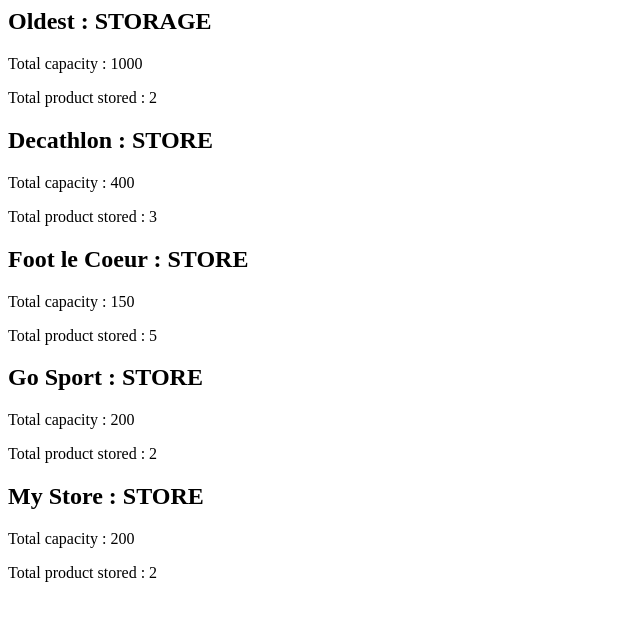
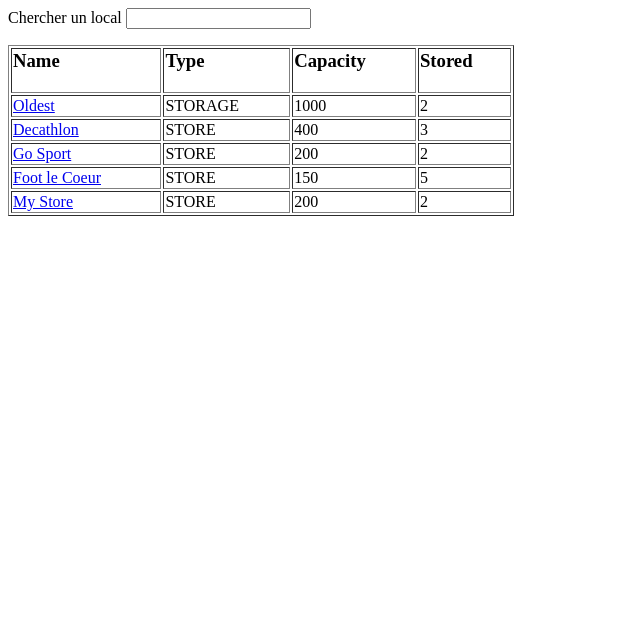
Before and after one commit to ehalifa/bacasable2, a Django app: page /building/ in a window 1280 px wide. Shown: the top 621 px of the page, without its empty margins (0-640 px from the left). Run offline with Django 3.2, Linux system fonts and the light colour scheme; data comes from the database, SQL or seed files in the repository; both versions use the stored data as it was after the commit.

Commit message:
Ajout product_list

```diff
--- a/SaCoeur/urls.py
+++ b/SaCoeur/urls.py
@@ -6,6 +6,7 @@
     url(r'^product/list_stock/$', ProductList.as_view(), name='products'),
     url(r'^product/list_stock/(?P<product_type>[\w]*)$', ProductList.as_view(), name='products'),
     url(r'^product/list_crud/$', ProductToCRUD.as_view(), name='producttocrud'),
+    url(r'^product/building/(?P<id_building>[\d]+)$', ProductByBuilding.as_view(), name='product_building'),
     url(r'^product/new/$', CreateProduct.as_view(), name='new_product'),
     url(r'^product/update/(?P<pk>[\d]+)$', UpdateProduct.as_view (), name='update_product'),
     url(r'^product/delete/(?P<pk>[\d]+)$', DeleteProduct.as_view (), name='delete_product'),
--- a/SaCoeur/views.py
+++ b/SaCoeur/views.py
@@ -11,7 +11,7 @@
 
     def get_queryset(self):
         queryset = super().get_queryset()
-        queryset = queryset.values("name","type","capacity").order_by("type").annotate( total_product = Count("product__id_product_description__name"))
+        queryset = queryset.values("name","type","capacity","id").order_by("type").annotate( total_product = Count("product__id_product_description__name"))
         return queryset
 
 class ProductList(ListView):
@@ -46,6 +46,23 @@
             result = result.filter(id_product_description__name__icontains = query)
         return result
 
+
+#TODO_DO En tant que coordinateur, je dois pouvoir visualiser les stocks des magasins et de l’entrepôt afin de les suivre
+class ProductByBuilding(ListView):
+    model = Product
+    template_name = "product_building.html"
+    context_object_name = "product_building"
+
+    def get_queryset(self, **kwargs):
+        result = super(ProductByBuilding,self).get_queryset()
+        result = result.values('id_product_description__name', 'arrival_date', 'id', 'id_building').annotate(bagnb = Count('id_product_description'))
+        query = self.kwargs['id_building']
+
+        if query:
+            result = result.filter(id_building = query)
+        return result
+
+
 class CreateProduct(CreateView):
     model = Product
     fields = ('arrival_date', 'id_building', 'id_product_description')
--- a/templates/building_list.html
+++ b/templates/building_list.html
@@ -1,18 +1,42 @@
-{% for building in building_list %}
 
-    <h2>{{ building.name }} :
+{% include 'search_form_building.html' %}
 
-    {% if building.type == 2 %}
-    STORE
-    {% endif %}
+<table border="1"  width="40%">
+    <tr  align="left" valign="top">
+        <td><h3>Name</h3></td>
+        <td><h3>Type</h3></td>
+        <td><h3>Capacity</h3></td>
+        <td><h3>Stored</h3></td>
+    </tr>
 
-    {% if building.type == 1 %}
-    STORAGE
-    {% endif %}
+        {% for building in building_list %}
+            <tr>
+                <td><a href="../product/building/{{ building.id }}">{{ building.name }}</a></td>
+                {% if building.type == 1 %}
+                    <td>STORAGE</td>
+                    {% else %}
+                    <td>STORE</td>
+                {% endif %}
+                <td>{{ building.capacity }}</td>
+                <td>{{ building.total_product }}</td>
+            </tr>
+        {% endfor %}
 
-    </h2>
 
-    <p>Total capacity : {{ building.capacity }}</p>
-    <p>Total product stored : {{ building.total_product }}</p>
-{% endfor %}
-<p>{{ building.product__id_product_description__name }}  {{ building.bagnb }}</p>
+
+{#{% for building in building_list %}#}
+{##}
+{#    <h2>{{ building.name }} :#}
+{##}
+{#    {% if building.type == 2 %}#}
+{#        STORE#}
+{#    {% else %}#}
+{#        STORAGE#}
+{#    {% endif %}#}
+{##}
+{#    </h2> <a href="../product/building/{{ building.id }}"><button>Details magasin</button></a>#}
+{##}
+{#    <p>Total capacity : {{ building.capacity }}</p>#}
+{#    <p>Total product stored : {{ building.total_product }}</p>#}
+{#{% endfor %}#}
+{#<p>{{ building.product__id_product_description__name }}  {{ building.bagnb }}</p>#}
--- a/templates/product_list.html
+++ b/templates/product_list.html
@@ -25,5 +25,5 @@
 
         {% endifchanged %}
 {% endfor %}
-        </tr>
+            </tr>
 </table>
--- a/templates/product_tocrud.html
+++ b/templates/product_tocrud.html
@@ -1,9 +1,9 @@
 
 <h2>Disponibilité des produits</h2>
 
-{% include 'search_form.html' %}
+{% include 'search_form_crud.html' %}
 
-
+<a href="../new"><button>Add</button></a>
 
 <table border="1"  width="40%">
             <tr  align="left" valign="top"  >
--- /dev/null
+++ b/templates/search_form_building.html
@@ -0,0 +1,8 @@
+<div class="col-lg-12 detail-separator">
+  <form class="col-md-6 col-md-offset-3 text-center" action="{% url 'building' %}" method="get" accept-charset="utf-8">
+    <div class="form-group">
+      <label for="searchForm">Chercher un local</label>
+      <input id="searchForm" class="form-control" name="q">
+    </div>
+  </form>
+</div>
```
Also changed, not shown: templates/product_building.html (added, +25 -0 lines), templates/search_form_crud.html (added, +9 -0 lines), db.sqlite3.
